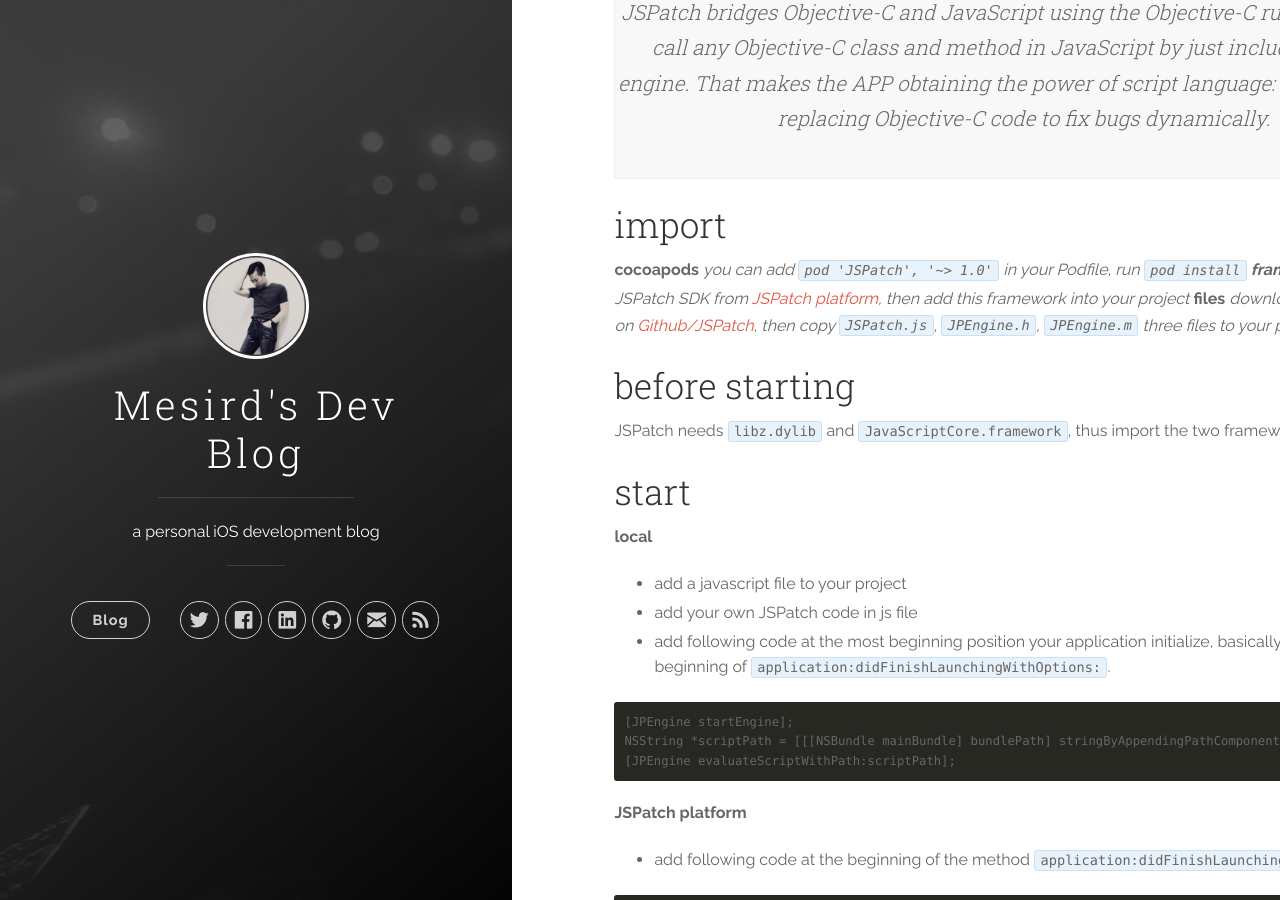
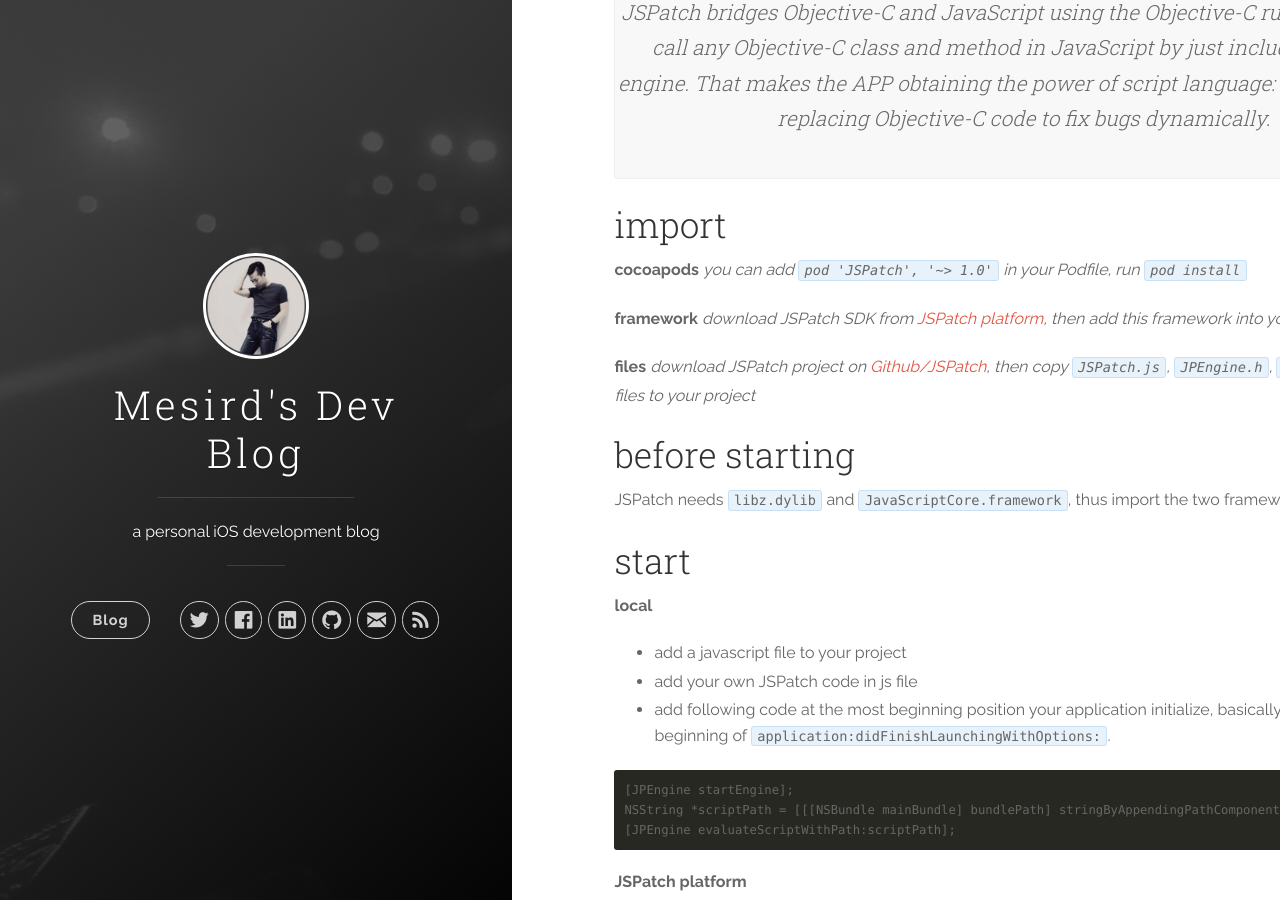
Before and after one commit to MESIRD/mesird.github.io, a Jekyll site: the page built from _posts/2016-07-11-JSPatch-simple-usage.markdown, in a window 1280 px wide and 900 px high, scrolled down 307 px. Built offline with Jekyll 4.4.1, drawn with Linux system fonts in a browser that asks for light colours; nearby versions of some CDN libraries.

Commit message:
fix md syntax

```diff
--- a/_posts/2016-07-11-JSPatch-simple-usage.markdown
+++ b/_posts/2016-07-11-JSPatch-simple-usage.markdown
@@ -14,9 +14,11 @@ tags: JSPatch
 ## import
 
 **cocoapods**
-*you can add `pod 'JSPatch', '~> 1.0'` in your Podfile, run `pod install`
+*you can add `pod 'JSPatch', '~> 1.0'` in your Podfile, run `pod install`*
+
 **framework**
 *download JSPatch SDK from [JSPatch platform](http://www.jspatch.com/Index/sdk), then add this framework into your project*
+
 **files**
 *download JSPatch project on [Github/JSPatch](https://github.com/bang590/JSPatch), then copy `JSPatch.js`, `JPEngine.h`, `JPEngine.m` three files to your project*
 
```
Also changed, not shown: _config.yml (line endings or trailing spaces).
